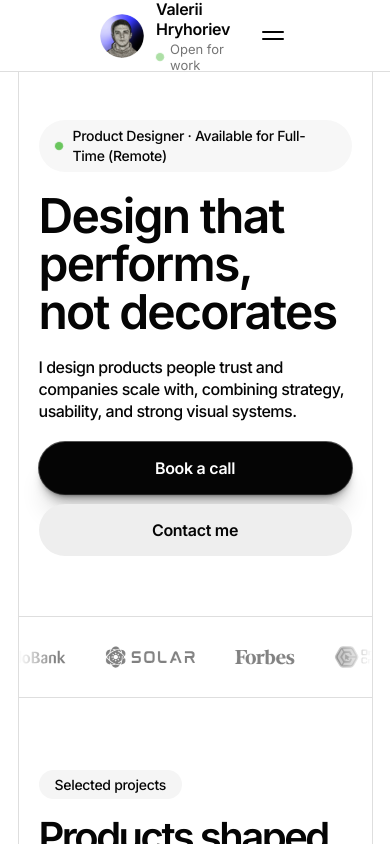
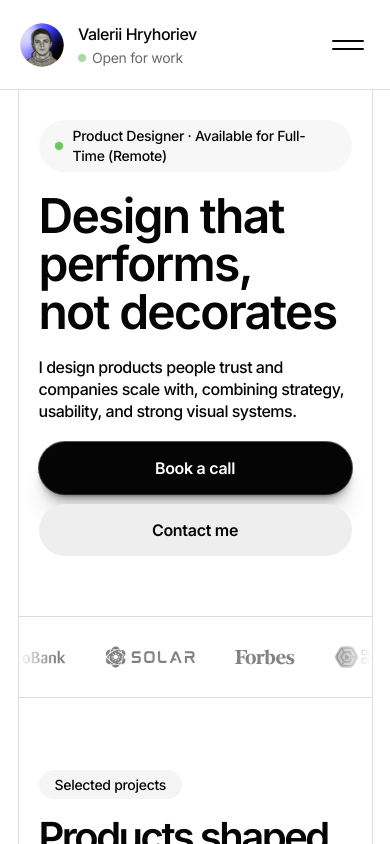
Before and after one commit to howtovalerii/Portfolio, a Next.js app: page / in a window 390 px wide. Shown: the top 844 px of the page. Built offline with nearby package versions, Linux system fonts and the light colour scheme.

Commit message:
Update global.css

```diff
--- a/app/global.css
+++ b/app/global.css
@@ -195,40 +195,37 @@ button {
   right: 0;
   z-index: 50;
   height: 90px;
+  background: #FFFFFF;
   border-bottom: 1px solid #DEDEDE;
-  background: #FFFFFF;
-  display: flex;
-  align-items: center;
+  display: flex;
+  align-items: center;
+  justify-content: center;
 }
 
 .header-inner {
   width: 100%;
   max-width: 1440px;
-  margin: 0 auto;
   padding: 20px 80px;
   display: flex;
   align-items: center;
   justify-content: space-between;
+  box-sizing: border-box;
 }
 
 .header-identity {
   display: flex;
   align-items: center;
-  gap: 12px;
+  gap: 14px;
+  flex-shrink: 0;
 }
 
 .header-avatar {
   width: 44px;
   height: 44px;
   border-radius: 50%;
-  overflow: hidden;
+  object-fit: cover;
   flex-shrink: 0;
-}
-
-.header-avatar img {
-  width: 100%;
-  height: 100%;
-  object-fit: cover;
+  display: block;
 }
 
 .header-identity-text {
@@ -243,6 +240,7 @@ button {
   font-weight: 600;
   letter-spacing: -0.3px;
   color: #050505;
+  white-space: nowrap;
 }
 
 .header-status {
@@ -253,7 +251,8 @@ button {
   line-height: 16px;
   font-weight: 400;
   color: #050505;
-  opacity: 0.55;
+  opacity: 0.6;
+  white-space: nowrap;
 }
 
 .header-right {
@@ -279,6 +278,29 @@ button {
 
 .header-nav a:hover {
   opacity: 0.55;
+}
+
+.btn-contact {
+  display: inline-flex;
+  align-items: center;
+  justify-content: center;
+  height: 48px;
+  width: 140px;
+  border-radius: 180px;
+  background: #EEEEEE;
+  color: #050505;
+  font-size: 16px;
+  font-weight: 500;
+  letter-spacing: -0.3px;
+  line-height: 24px;
+  white-space: nowrap;
+  transition: background-color 0.15s ease;
+  text-decoration: none;
+  flex-shrink: 0;
+}
+
+.btn-contact:hover {
+  background-color: #E0E0E0;
 }
 
 .header-cta {
@@ -1559,28 +1581,47 @@ button {
 
   /* ── Header ── */
   .header {
-    padding: 0 20px;
-    height: 72px;
-  }
+    height: 90px;
+  }
+  .header-inner {
+    padding: 20px;
+    max-width: 100%;
+    justify-content: space-between;
+  }
+  .header-right { display: none; }
   .header-nav,
   .header-contact { display: none; }
+  .header-name {
+    font-size: 16px;
+    line-height: 24px;
+    font-weight: 500;
+    letter-spacing: -0.5px;
+  }
+  .header-status {
+    font-size: 14px;
+    line-height: 20px;
+    font-weight: 400;
+    letter-spacing: -0.3px;
+    opacity: 0.6;
+  }
 
   .header-burger {
     display: flex;
     flex-direction: column;
     justify-content: center;
     align-items: center;
-    gap: 5px;
-    width: 40px;
-    height: 40px;
+    gap: 6px;
+    width: 44px;
+    height: 44px;
     background: none;
     border: none;
     cursor: pointer;
     padding: 0;
+    flex-shrink: 0;
   }
   .header-burger span {
     display: block;
-    width: 22px;
+    width: 32px;
     height: 2px;
     background: #050505;
     border-radius: 2px;
@@ -1599,23 +1640,26 @@ button {
     display: flex;
     align-items: center;
     justify-content: space-between;
-    padding: 0 20px;
-    height: 72px;
+    padding: 20px;
+    height: 90px;
     border-bottom: 1px solid #DEDEDE;
     flex-shrink: 0;
+    box-sizing: border-box;
   }
   .burger-menu-close {
     background: none;
     border: none;
     cursor: pointer;
-    font-size: 28px;
+    font-size: 32px;
+    line-height: 1;
     color: #050505;
     padding: 0;
-    width: 40px;
-    height: 40px;
+    width: 44px;
+    height: 44px;
     display: flex;
     align-items: center;
     justify-content: center;
+    flex-shrink: 0;
   }
   .burger-menu-links {
     display: flex;
```
